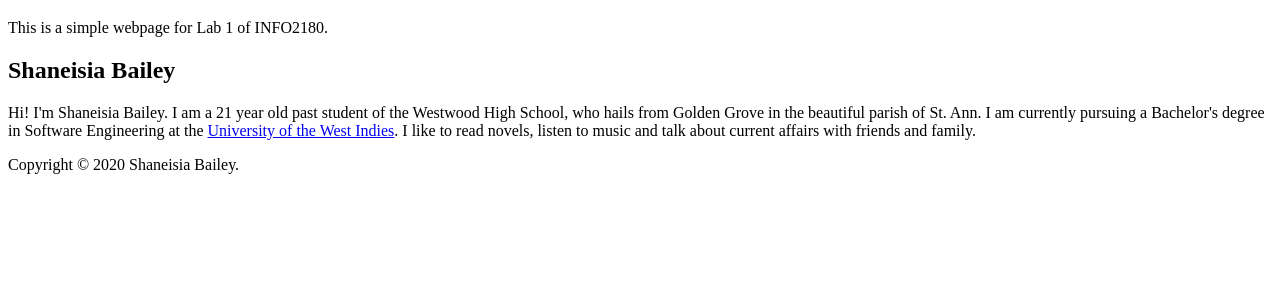
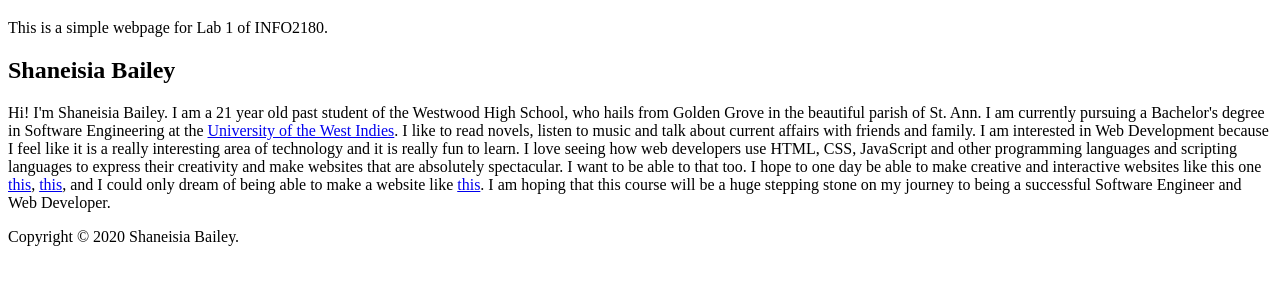
Before and after one commit to scbailey2901/info2180-lab1, a plain HTML site: page index.html in a window 1280 px wide. Shown: the part 61-346 px from the top of the page. Drawn offline with Linux system fonts and the light colour scheme.

Commit message:
Added a webpage

```diff
--- a/index.html
+++ b/index.html
@@ -4,6 +4,7 @@
   <meta charset="UTF-8">
   <meta name="viewport" content="width=device-width, initial-scale=1.0">
   <meta http-equiv="X-UA-Compatible" content="ie=edge">
+  <link rel="stylesheet" href="styles.css">
   <title>INFO2180 Lab 1</title>
 </head>
 <body>
@@ -13,7 +14,7 @@
   </header>
   <main>
     <h2>Shaneisia Bailey</h2>
-    <p> Hi! I'm Shaneisia Bailey. I am a 21 year old past student of the Westwood High School, who hails from Golden Grove in the beautiful parish of St. Ann. I am currently pursuing a Bachelor's degree in Software Engineering at the <a href = "https://www.mona.uwi.edu/" target="_blank">University of the West Indies</a>. I like to read novels, listen to music and talk about current affairs with friends and family. </p>
+    <p> Hi! I'm Shaneisia Bailey. I am a 21 year old past student of the Westwood High School, who hails from Golden Grove in the beautiful parish of St. Ann. I am currently pursuing a Bachelor's degree in Software Engineering at the <a href = "https://www.mona.uwi.edu/" target="_blank">University of the West Indies</a>. I like to read novels, listen to music and talk about current affairs with friends and family. I am interested in Web Development because I feel like it is a really interesting area of technology and it is really fun to learn. I love seeing how web developers use HTML, CSS, JavaScript and other programming languages and scripting languages to express their creativity and make websites that are absolutely spectacular. I want to be able to that too. I hope to one day be able to make creative and interactive websites like this one <a href="https://www.adeolaadeoti.xyz/">this</a>, <a href="https://kenjimmy.me/">this</a>, and I could only dream of being able to make a website like <a href="https://jesse-zhou.com/">this</a>. I am hoping that this course will be a huge stepping stone on my journey to being a successful Software Engineer and Web Developer. </p>
   </main>
   <footer>
     <p>Copyright &copy; 2020 Shaneisia Bailey.</p>
```
